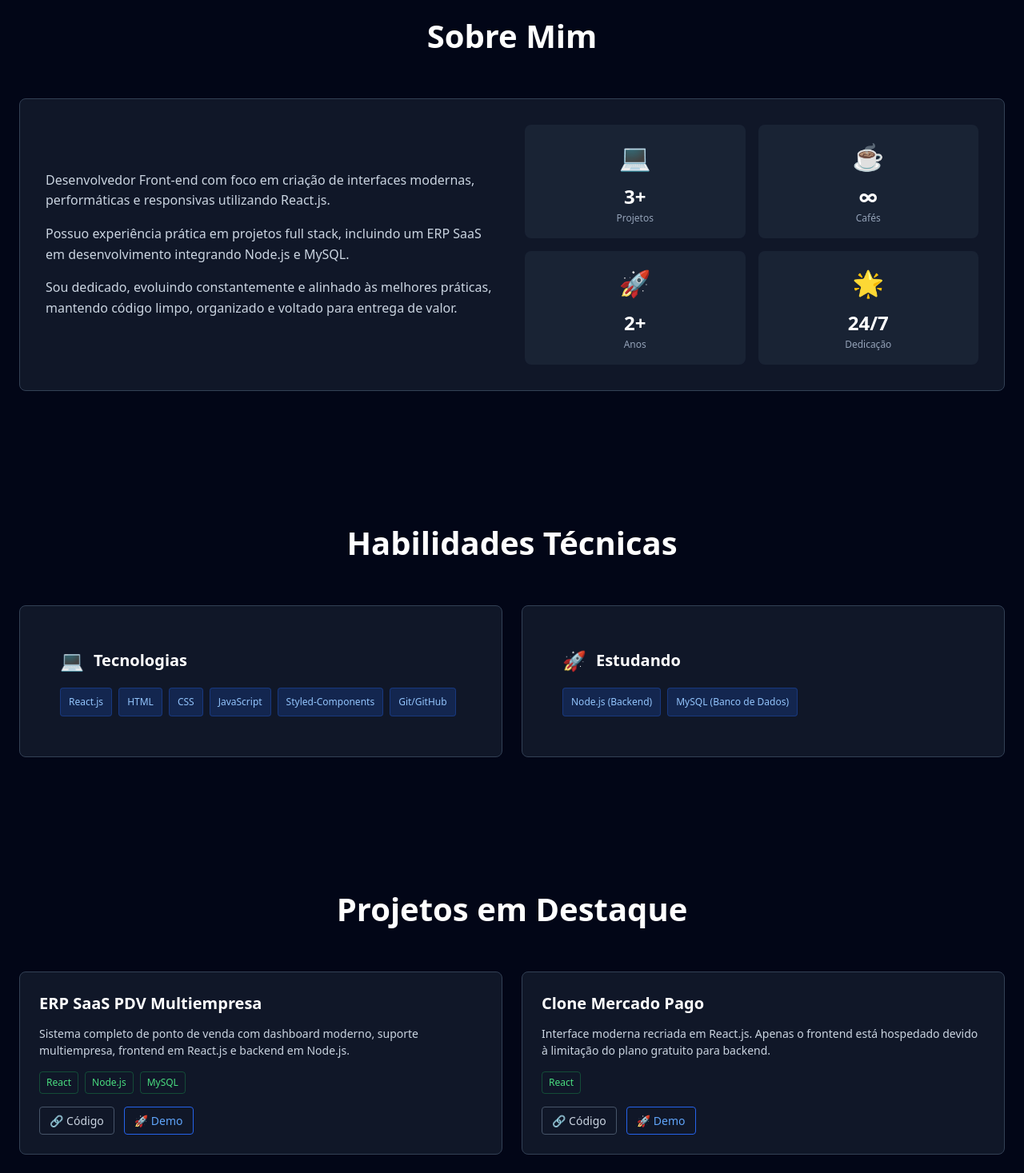
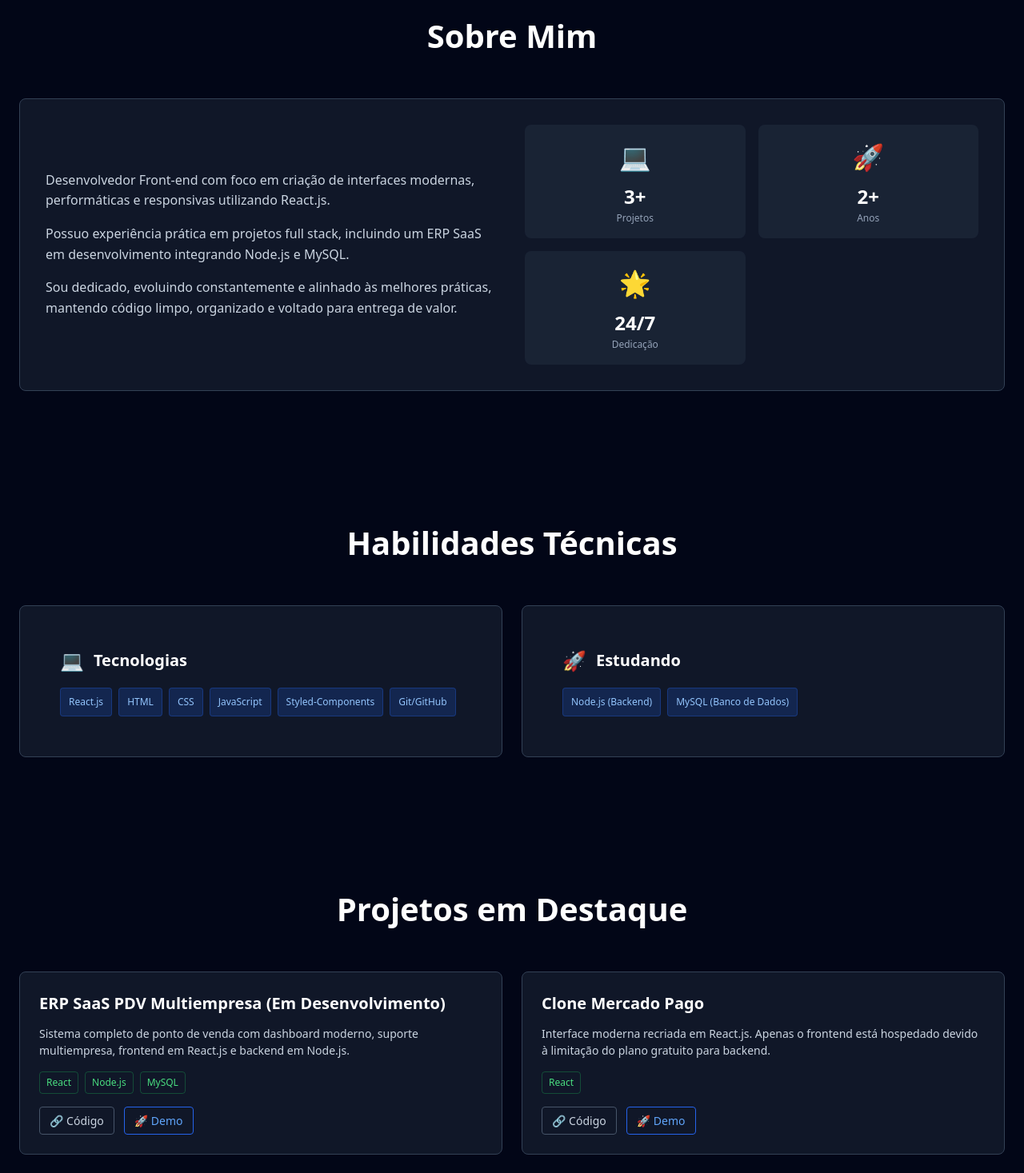
Before and after one commit to AlmeidaMurillo/SobreMim, a React (Vite) app: page / in a window 1280 px wide. Shown: the part 856-2323 px from the top of the page at 80% size. Built offline with nearby package versions, Linux system fonts and the light colour scheme.

Commit message:
att 04/12/2025

```diff
--- a/src/screens/telainicial/telainicial.jsx
+++ b/src/screens/telainicial/telainicial.jsx
@@ -121,8 +121,8 @@ const TelaInicial = () => {
 
     const projects = [
         {
-            title: "ERP SaaS PDV Multiempresa",
-            description: "Sistema completo de ponto de venda com dashboard moderno, suporte multiempresa, frontend em React.js e backend em Node.js.",
+            title: "ERP SaaS PDV Multiempresa (Em Desenvolvimento)",
+            description: "Sistema completo de ponto de venda com dashboard moderno, suporte multiempresa, frontend em React.js e backend em Node.js. ",
             technologies: ["React", "Node.js", "MySQL"],
             githubUrl: "https://github.com/AlmeidaMurillo",
             liveUrl: "https://multi-almeida-pdv-saa-s.vercel.app"
@@ -266,11 +266,6 @@ const TelaInicial = () => {
                                     <div className={styles.statIcon}>💻</div>
                                     <div className={styles.statNumber}>3+</div>
                                     <div className={styles.statLabel}>Projetos</div>
-                                </div>
-                                <div className={styles.statCard}>
-                                    <div className={styles.statIcon}>☕</div>
-                                    <div className={styles.statNumber}>∞</div>
-                                    <div className={styles.statLabel}>Cafés</div>
                                 </div>
                                 <div className={styles.statCard}>
                                     <div className={styles.statIcon}>🚀</div>
```
